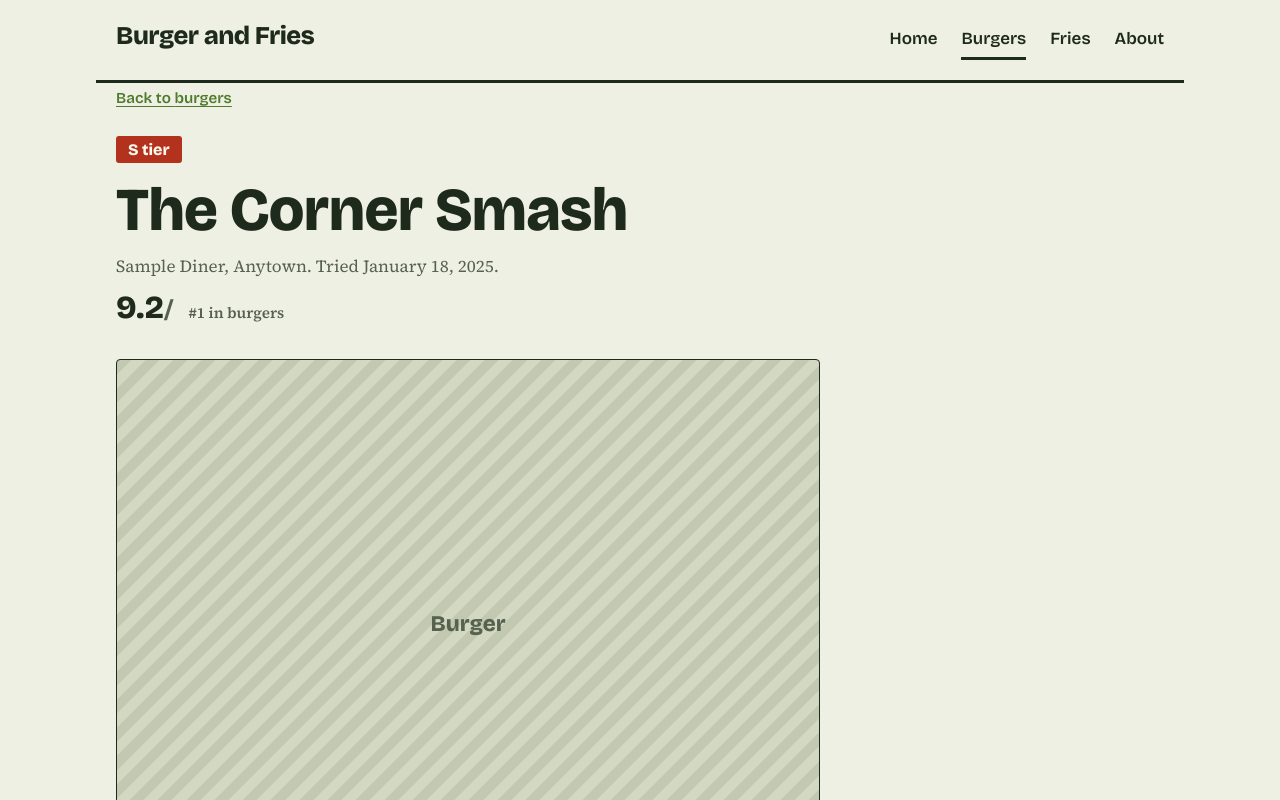
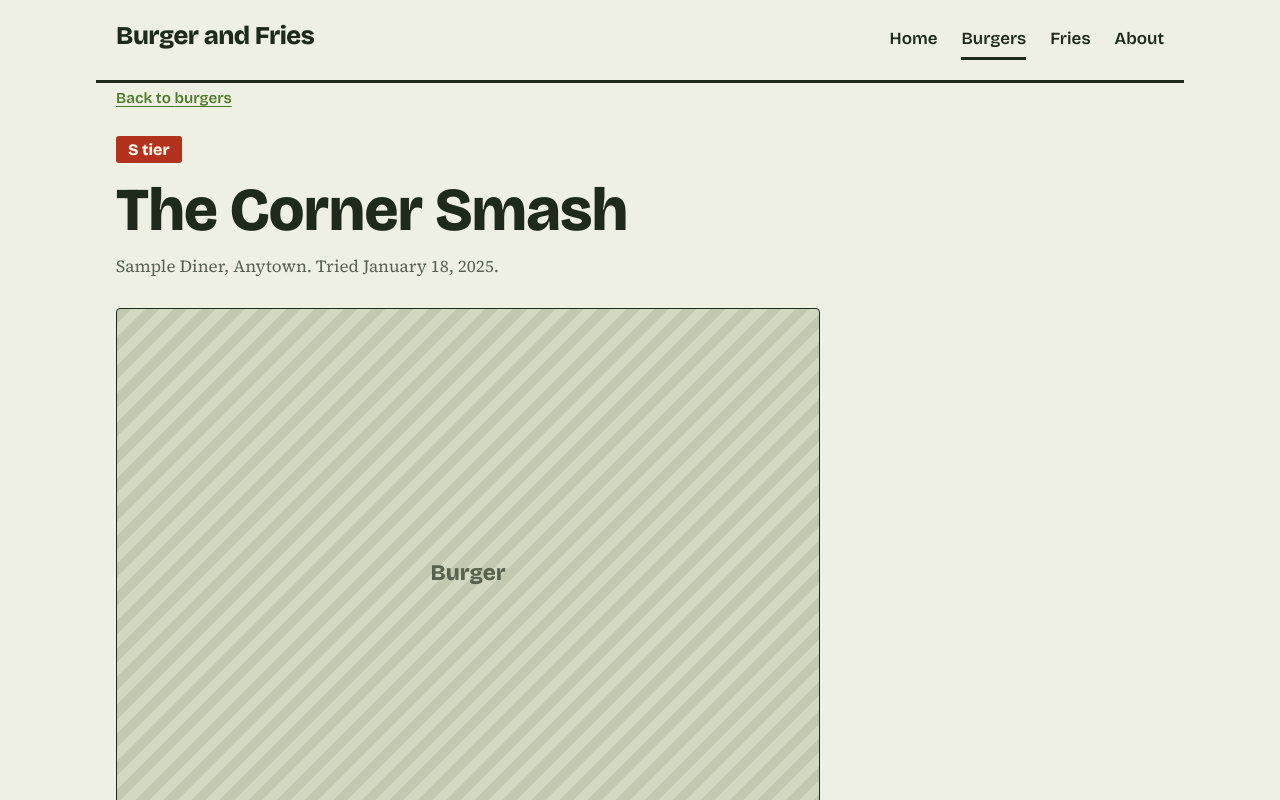
Before and after one commit to JameyNguyen/burgerandfries, a React (Vite) app: page /burgers/sample-corner-smash in a window 1280 px wide. Shown: the top 800 px of the page. Built offline with nearby package versions, Linux system fonts and the light colour scheme.

Commit message:
Remove unused SCORE_MAX import from ReviewPage
Removed SCORE_MAX import as it is no longer used in the component.

```diff
--- a/src/pages/ReviewPage.tsx
+++ b/src/pages/ReviewPage.tsx
@@ -1,7 +1,7 @@
 import { Link, useParams } from 'react-router-dom';
 import FoodImage from '../components/FoodImage';
 import TierBadge from '../components/TierBadge';
-import { CATEGORIES, SCORE_MAX } from '../config/tiers';
+import { CATEGORIES } from '../config/tiers';
 import { getEntry, getNeighbors, isCategory } from '../data';
 import { formatDate } from '../lib/ranking';
 import { useTitle } from '../lib/useTitle';
@@ -32,7 +32,6 @@ export default function ReviewPage() {
         <p className="restaurant">
           {entry.restaurant}{entry.location ? `, ${entry.location}` : ''}{date ? `. Tried ${date}.` : ''}
         </p>
-        <p className="score score--lg">{entry.score.toFixed(1)}<small>/{SCORE_MAX}</small> <span className="rank-note">#{entry.position} in {entry.category}</span></p>
       </header>
       <FoodImage entry={entry} />
       {entry.isSample && <p className="sample">Sample entry. Replace it with your own review.</p>}
```
